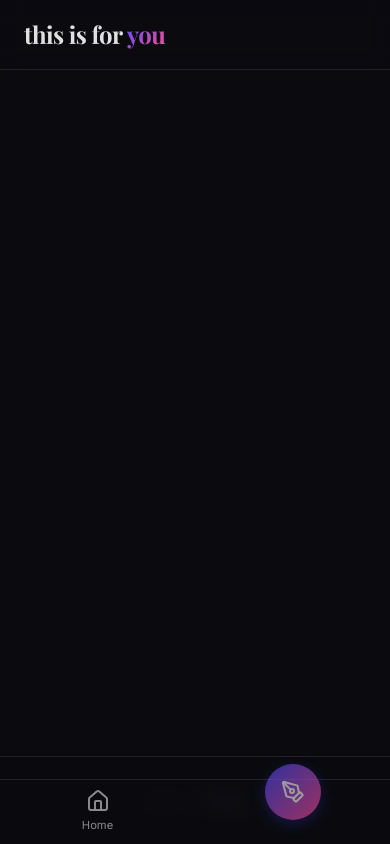
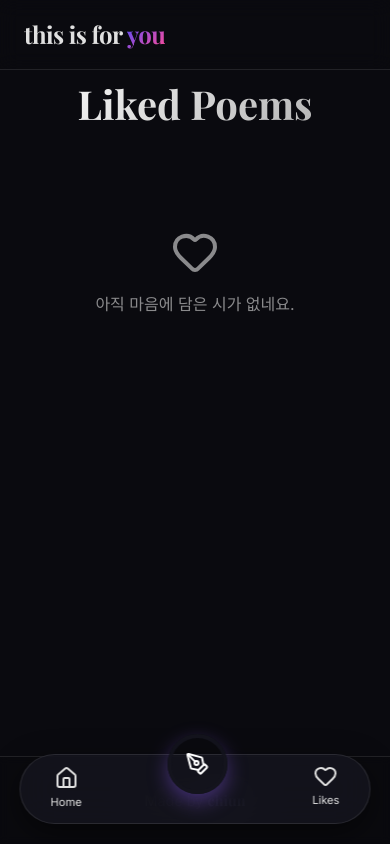
Before and after one commit to Kimchiun/poem-app, a React (Vite) app: page /likes in a window 390 px wide. Built offline with nearby package versions, Linux system fonts and the light colour scheme; a web font is replaced by a local one.

Commit message:
Feat: Implement Balanced Mobile Navigation with Likes tab

```diff
--- a/src/App.jsx
+++ b/src/App.jsx
@@ -2,6 +2,7 @@ import { BrowserRouter as Router, Routes, Route } from 'react-router-dom';
 import Layout from './components/Layout';
 import Home from './pages/Home';
 import Upload from './pages/Upload';
+import Likes from './pages/Likes';
 import PoemDetail from './pages/PoemDetail';
 
 function App() {
@@ -11,6 +12,7 @@ function App() {
         <Routes>
           <Route path="/" element={<Home />} />
           <Route path="/upload" element={<Upload />} />
+          <Route path="/likes" element={<Likes />} />
           <Route path="/poem/:id" element={<PoemDetail />} />
           <Route path="/profile" element={<div style={{ textAlign: 'center', marginTop: '50px' }}>Profile Coming Soon</div>} />
         </Routes>
--- a/src/components/MobileNav.jsx
+++ b/src/components/MobileNav.jsx
@@ -1,6 +1,6 @@
 import React from 'react';
 import { Link, useLocation } from 'react-router-dom';
-import { PenTool, Home, User } from 'lucide-react';
+import { PenTool, Home, Heart } from 'lucide-react';
 import '../styles/MobileNav.css';
 
 const MobileNav = () => {
@@ -12,12 +12,16 @@ const MobileNav = () => {
                 <Home size={24} />
                 <span className="mobile-nav-label">Home</span>
             </Link>
-            <Link to="/upload" className={`mobile-nav-item ${location.pathname === '/upload' ? 'active' : ''}`}>
-                <div className="fab-container">
-                    <div className="fab">
-                        <PenTool size={24} />
-                    </div>
+
+            <Link to="/upload" className="mobile-fab-wrapper">
+                <div className={`fab-button ${location.pathname === '/upload' ? 'active' : ''}`}>
+                    <PenTool size={24} />
                 </div>
+            </Link>
+
+            <Link to="/likes" className={`mobile-nav-item ${location.pathname === '/likes' ? 'active' : ''}`}>
+                <Heart size={24} />
+                <span className="mobile-nav-label">Likes</span>
             </Link>
         </nav>
     );
--- a/src/data/poems.js
+++ b/src/data/poems.js
@@ -117,3 +117,23 @@ export const toggleLike = async (id, isLiking) => {
 
     return data.likes;
 };
+
+export const getPoemsByIds = async (ids) => {
+    if (!ids || ids.length === 0) return [];
+
+    const { data, error } = await supabase
+        .from('poems')
+        .select('*')
+        .in('id', ids)
+        .order('created_at', { ascending: false });
+
+    if (error) {
+        console.error('Error fetching liked poems:', error);
+        return [];
+    }
+
+    return data.map(poem => ({
+        ...poem,
+        date: formatDate(poem.created_at)
+    }));
+};
--- /dev/null
+++ b/src/pages/Likes.jsx
@@ -0,0 +1,59 @@
+import React, { useState, useEffect } from 'react';
+import PoemCard from '../components/PoemCard';
+import { getPoemsByIds } from '../data/poems';
+import { Heart } from 'lucide-react';
+import '../styles/Home.css'; // Re-use Home styles for consistency
+
+const Likes = () => {
+    const [poems, setPoems] = useState([]);
+    const [loading, setLoading] = useState(true);
+
+    useEffect(() => {
+        const fetchLikedPoems = async () => {
+            const likedIds = JSON.parse(localStorage.getItem('liked_poems') || '[]');
+
+            if (likedIds.length > 0) {
+                const data = await getPoemsByIds(likedIds);
+                setPoems(data);
+            } else {
+                setPoems([]);
+            }
+            setLoading(false);
+        };
+        fetchLikedPoems();
+    }, []);
+
+    // Empty state
+    if (!loading && poems.length === 0) {
+        return (
+            <div className="home-page">
+                <div className="feed-header">
+                    <h1>Liked Poems</h1>
+                </div>
+                <div className="empty-state" style={{ textAlign: 'center', marginTop: '100px', opacity: 0.6 }}>
+                    <Heart size={48} style={{ margin: '0 auto 1rem', display: 'block' }} />
+                    <p>아직 마음에 담은 시가 없네요.</p>
+                </div>
+            </div>
+        );
+    }
+
+    return (
+        <div className="home-page">
+            <div className="feed-header">
+                <h1>My Collection</h1>
+            </div>
+
+            <div className="feed-container">
+                {poems.map(poem => (
+                    <PoemCard key={poem.id} poem={poem} onDelete={() => { }} />
+                ))}
+            </div>
+
+            {/* Add some bottom padding for the mobile nav */}
+            <div style={{ height: '80px' }}></div>
+        </div>
+    );
+};
+
+export default Likes;
--- a/src/styles/MobileNav.css
+++ b/src/styles/MobileNav.css
@@ -1,17 +1,23 @@
 .mobile-nav {
     position: fixed;
-    bottom: 0;
-    left: 0;
-    right: 0;
-    height: 65px;
-    background: rgba(10, 10, 15, 0.9);
-    backdrop-filter: blur(var(--glass-blur));
-    border-top: 1px solid var(--glass-border);
-    z-index: 100;
+    bottom: 20px;
+    left: 50%;
+    transform: translateX(-50%);
+    width: 90%;
+    max-width: 400px;
+    height: 70px;
+    background: rgba(20, 20, 30, 0.85);
+    backdrop-filter: blur(20px);
+    -webkit-backdrop-filter: blur(20px);
+    border-radius: 40px;
+    border: 1px solid rgba(255, 255, 255, 0.1);
+    box-shadow: 0 10px 30px rgba(0, 0, 0, 0.5);
+    z-index: 1000;
     display: flex;
-    justify-content: space-around;
+    justify-content: space-between;
     align-items: center;
-    padding-bottom: env(safe-area-inset-bottom);
+    padding: 0 30px;
+    box-sizing: border-box;
 }
 
 .mobile-nav-item {
@@ -19,43 +25,50 @@
     flex-direction: column;
     align-items: center;
     justify-content: center;
-    color: var(--color-text);
-    opacity: 0.6;
-    transition: var(--transition-fast);
-    width: 60px;
+    color: var(--text-secondary);
+    transition: all 0.3s ease;
+    text-decoration: none;
+    gap: 4px;
 }
 
 .mobile-nav-item.active {
-    opacity: 1;
-    color: var(--color-accent);
+    color: var(--accent-light);
+    transform: translateY(-2px);
 }
 
 .mobile-nav-label {
     font-size: 0.7rem;
-    margin-top: 4px;
+    font-weight: 500;
 }
 
-.fab-container {
+.mobile-fab-wrapper {
     position: relative;
-    top: -20px;
+    top: -25px;
+    display: flex;
+    justify-content: center;
+    align-items: center;
+    text-decoration: none;
 }
 
-.fab {
-    width: 56px;
-    height: 56px;
+.fab-button {
+    width: 60px;
+    height: 60px;
+    background: var(--accent-gradient);
     border-radius: 50%;
-    background: linear-gradient(135deg, var(--color-primary), var(--color-secondary));
     display: flex;
     align-items: center;
     justify-content: center;
-    box-shadow: 0 4px 15px rgba(76, 76, 255, 0.4);
     color: white;
-    transition: transform var(--transition-fast);
+    box-shadow: 0 8px 20px rgba(139, 92, 246, 0.4);
+    transition: all 0.3s cubic-bezier(0.175, 0.885, 0.32, 1.275);
+    border: 4px solid rgba(20, 20, 30, 0.9);
+    /* Matches background to create "cutout" effect */
 }
 
-.mobile-nav-item.active .fab {
+.fab-button:hover,
+.fab-button.active {
     transform: scale(1.1);
-    box-shadow: 0 6px 20px rgba(76, 76, 255, 0.6);
+    box-shadow: 0 10px 25px rgba(139, 92, 246, 0.6);
 }
 
 @media (min-width: 768px) {
```
